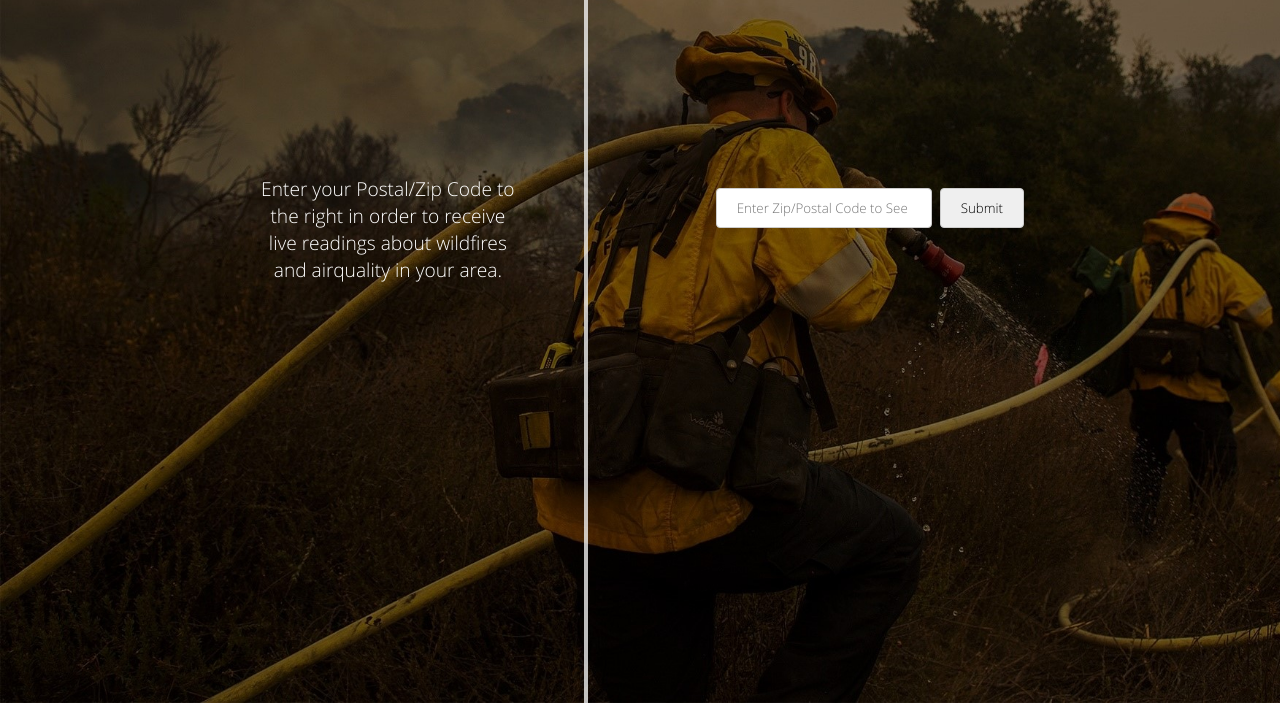
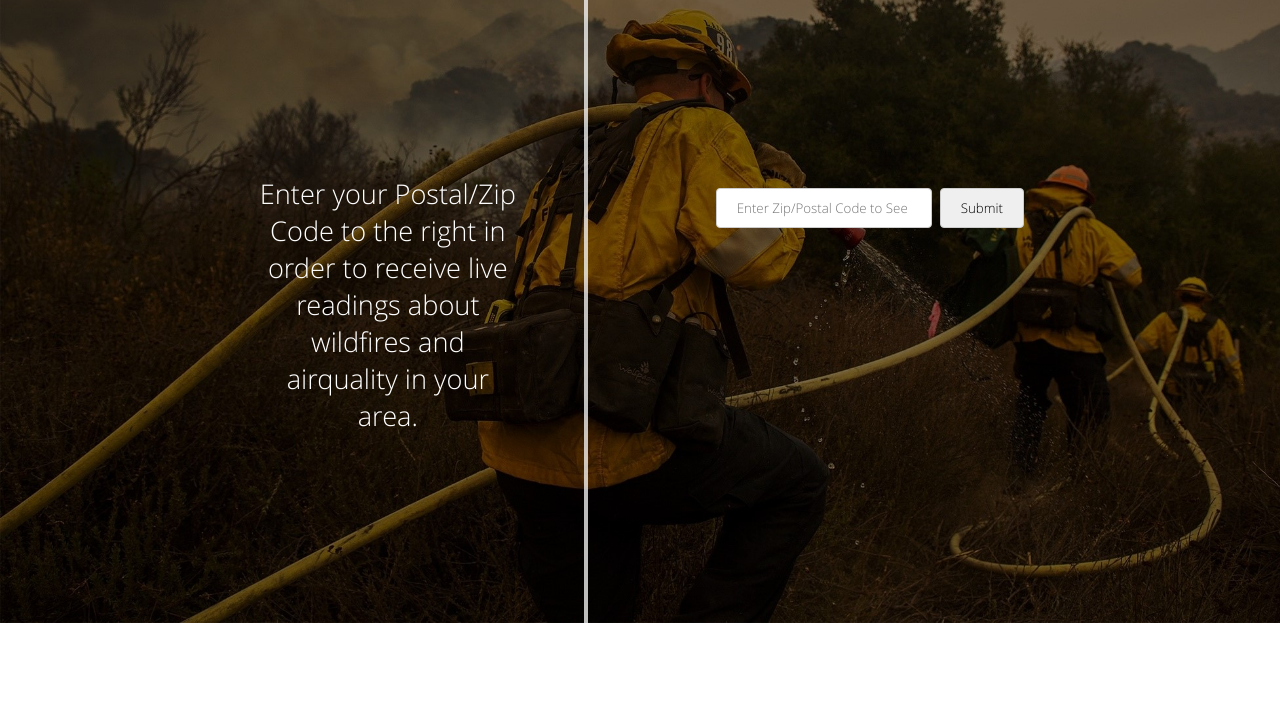
Before and after one commit to AlexanderTsarapkine/HackItBetter2020-FireWatch, a website: page enterpage.html in a window 1280 px wide. Shown: the part 76-800 px from the top of the page. Drawn offline with Linux system fonts and the light colour scheme.

Commit message:
lil changes

```diff
--- a/enterpage.css
+++ b/enterpage.css
@@ -16,7 +16,7 @@ img {
 
 #results {
     color: white;
-    font-size: 120%;
+    font-size: 170%;
     width: 500px;
     margin-left: 20%;
     margin-top: 15%;
@@ -53,7 +53,7 @@ img {
 
 .vl {
     border-left: 4px solid white;
-    height: 45rem;
+    height: 40rem;
     opacity: 74%;
     width:0;
     margin-left: auto;
```
